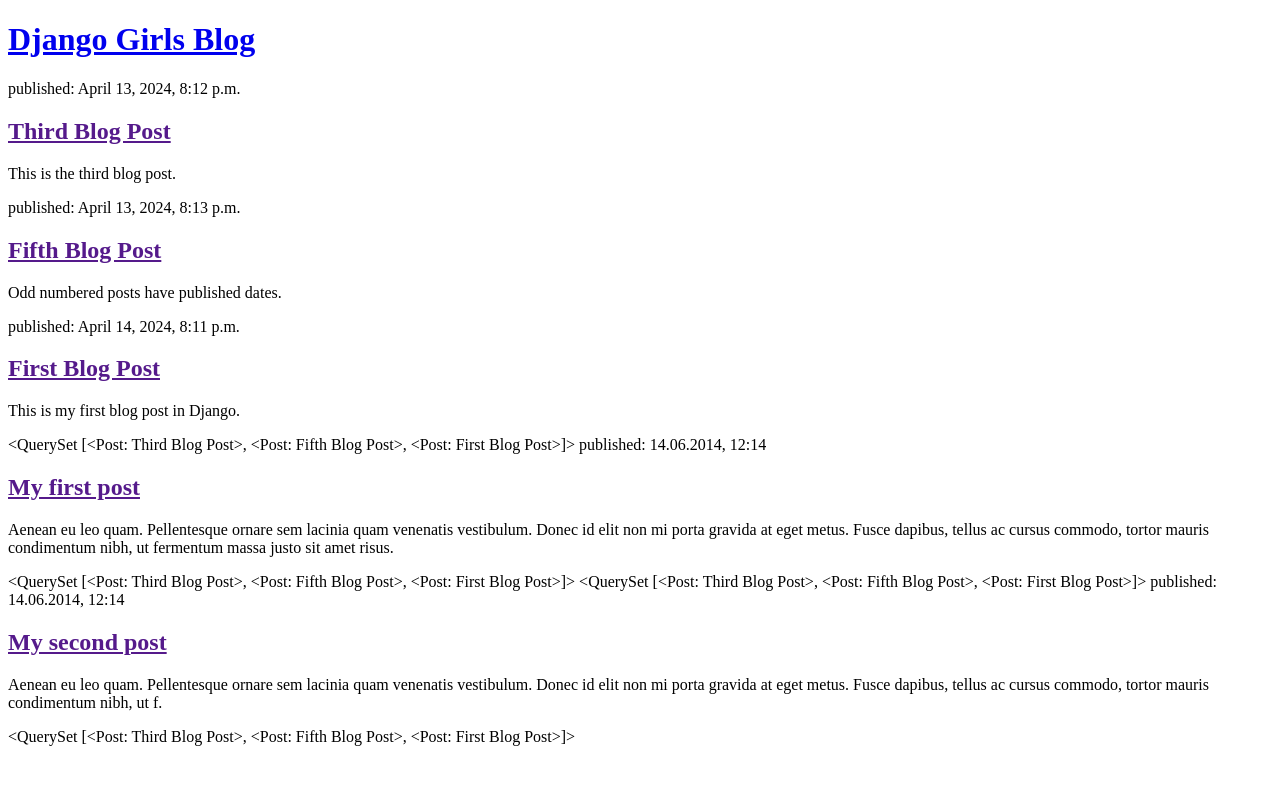
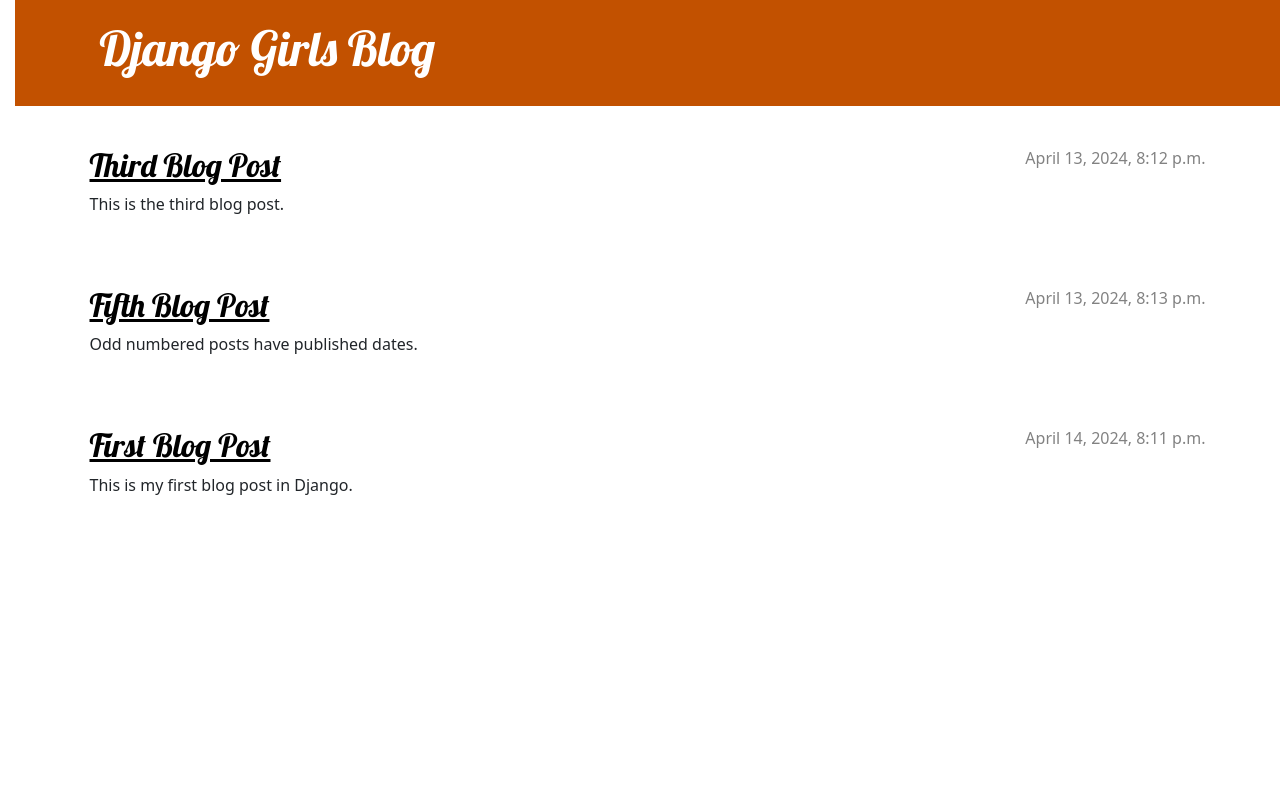
Before and after one commit to dwrigley1/my-first-blog, a Django app: page / in a window 1280 px wide. Shown: the top 785 px of the page. Run offline with Django 3.2, Linux system fonts and the light colour scheme; data comes from the database, SQL or seed files in the repository.

Commit message:
Modified templates to display posts from database.

```diff
--- /dev/null
+++ b/blog/static/css/blog.css
@@ -0,0 +1,79 @@
+h1 a, h2 a {
+    color: #C25100;
+    font-family: 'Lobster';
+}
+
+body {
+    padding-left: 15px;
+}
+
+.page-header {
+    background-color: #C25100;
+    margin-top: 0;
+    margin-bottom: 40px;
+    padding: 20px 20px 20px 40px;
+}
+
+.page-header h1,
+.page-header h1 a,
+.page-header h1 a:visited,
+.page-header h1 a:active {
+    color: #ffffff;
+    font-size: 36pt;
+    text-decoration: none;
+}
+
+h1,
+h2,
+h3,
+h4 {
+    font-family: 'Lobster', cursive;
+}
+
+.date {
+    color: #828282;
+}
+
+.save {
+    float: right;
+}
+
+.post-form textarea,
+.post-form input {
+    width: 100%;
+}
+
+.top-menu,
+.top-menu:hover,
+.top-menu:visited {
+    color: #ffffff;
+    float: right;
+    font-size: 26pt;
+    margin-right: 20px;
+}
+
+.post {
+    margin-bottom: 70px;
+}
+
+.post h2 a,
+.post h2 a:visited {
+    color: #000000;
+}
+
+.post > .date,
+.post > .actions {
+    float: right;
+}
+
+.btn-secondary,
+.btn-secondary:visited {
+    color: #C25100;
+    background: none;
+    border-color: #C25100;
+}
+
+.btn-secondary:hover {
+    color: #FFFFFF;
+    background-color: #C25100;
+}
--- /dev/null
+++ b/blog/templates/blog/base.html
@@ -0,0 +1,25 @@
+{% load static %}
+<!DOCTYPE html>
+<html>
+    <head>
+        <title>Django Girls blog</title>
+        <link rel="stylesheet" href="https://cdn.jsdelivr.net/npm/bootstrap@5.1.3/dist/css/bootstrap.min.css" integrity="sha384-1BmE4kWBq78iYhFldvKuhfTAU6auU8tT94WrHftjDbrCEXSU1oBoqyl2QvZ6jIW3" crossorigin="anonymous">
+        <link rel="stylesheet" href="https://fonts.googleapis.com/css?family=Lobster&subset=latin,latin-ext">
+        <link rel="stylesheet" href="{% static 'css/blog.css' %}">
+    </head>
+    <body>
+        <header class="page-header">
+          <div class="container">
+              <h1><a href="/">Django Girls Blog</a></h1>
+          </div>
+        </header>
+        <main class="container">
+            <div class="row">
+                <div class="col">
+                {% block content %}
+                {% endblock %}
+                </div>
+            </div>
+        </main>
+    </body>
+</html>
--- a/blog/templates/blog/post_list.html
+++ b/blog/templates/blog/post_list.html
@@ -1,31 +1,35 @@
+{% extends 'blog/base.html' %}
+{% load static %}
 <!DOCTYPE html>
 <html>
-    <head>
+    <head> <link rel="stylesheet" href="https://fonts.googleapis.com/css?family=Lobster&subset=latin,latin-ext">
         <title>Django Girls blog</title>
+        <link rel="stylesheet" href="https://cdn.jsdelivr.net/npm/bootstrap@5.1.3/dist/css/bootstrap.min.css" integrity="sha384-1BmE4kWBq78iYhFldvKuhfTAU6auU8tT94WrHftjDbrCEXSU1oBoqyl2QvZ6jIW3" crossorigin="anonymous">
+        <link rel="stylesheet" href="{% static 'css/blog.css' %}">
     </head>
     <body>
-        <header>
+        <header class="page-header">
+            <div class="container">
                 <h1><a href="/">Django Girls Blog</a></h1>
+            </div>
         </header>
 
+        <main class="container">
+            <div class="row">
+                <div class="col">
+                    {% block content %}
                         {% for post in posts %}
-    <article>
-        <time>published: {{ post.published_date }}</time>
+                            <article class="post">
+                                <time class="date">
+                                    {{ post.published_date }}
+                                </time>
                                 <h2><a href="">{{ post.title }}</a></h2>
                                 <p>{{ post.text|linebreaksbr }}</p>
                             </article>
                         {% endfor %}
-
-        {{ posts }}
-            <time>published: 14.06.2014, 12:14</time>
-            <h2><a href="">My first post</a></h2>
-            <p>Aenean eu leo quam. Pellentesque ornare sem lacinia quam venenatis vestibulum. Donec id elit non mi porta gravida at eget metus. Fusce dapibus, tellus ac cursus commodo, tortor mauris condimentum nibh, ut fermentum massa justo sit amet risus.</p>
-            {{ posts }}
-
-            {{ posts }}
-            <time>published: 14.06.2014, 12:14</time>
-            <h2><a href="">My second post</a></h2>
-            <p>Aenean eu leo quam. Pellentesque ornare sem lacinia quam venenatis vestibulum. Donec id elit non mi porta gravida at eget metus. Fusce dapibus, tellus ac cursus commodo, tortor mauris condimentum nibh, ut f.</p>
-            {{ posts }}
+                    {% endblock %}
+                </div>
+            </div>
+        </main>
     </body>
 </html>
```
Lines whose indentation alone changed are shown as unchanged.
